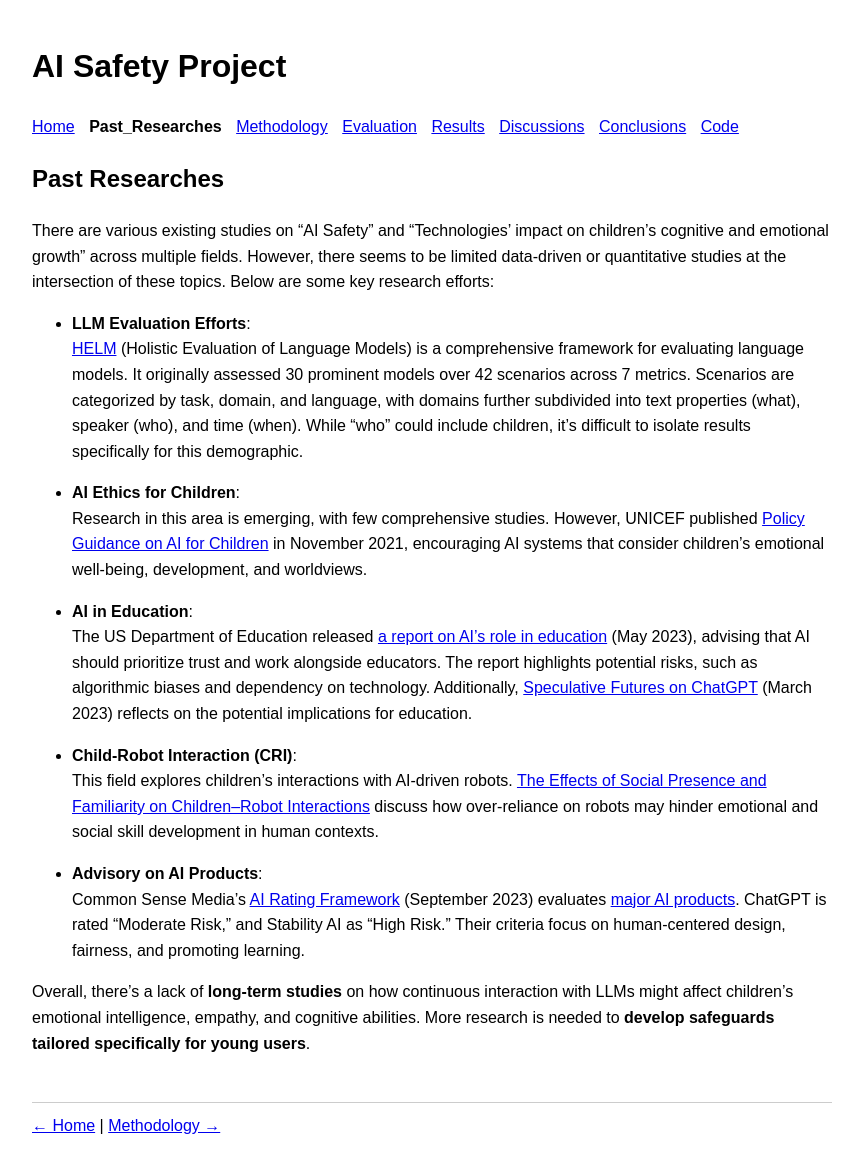
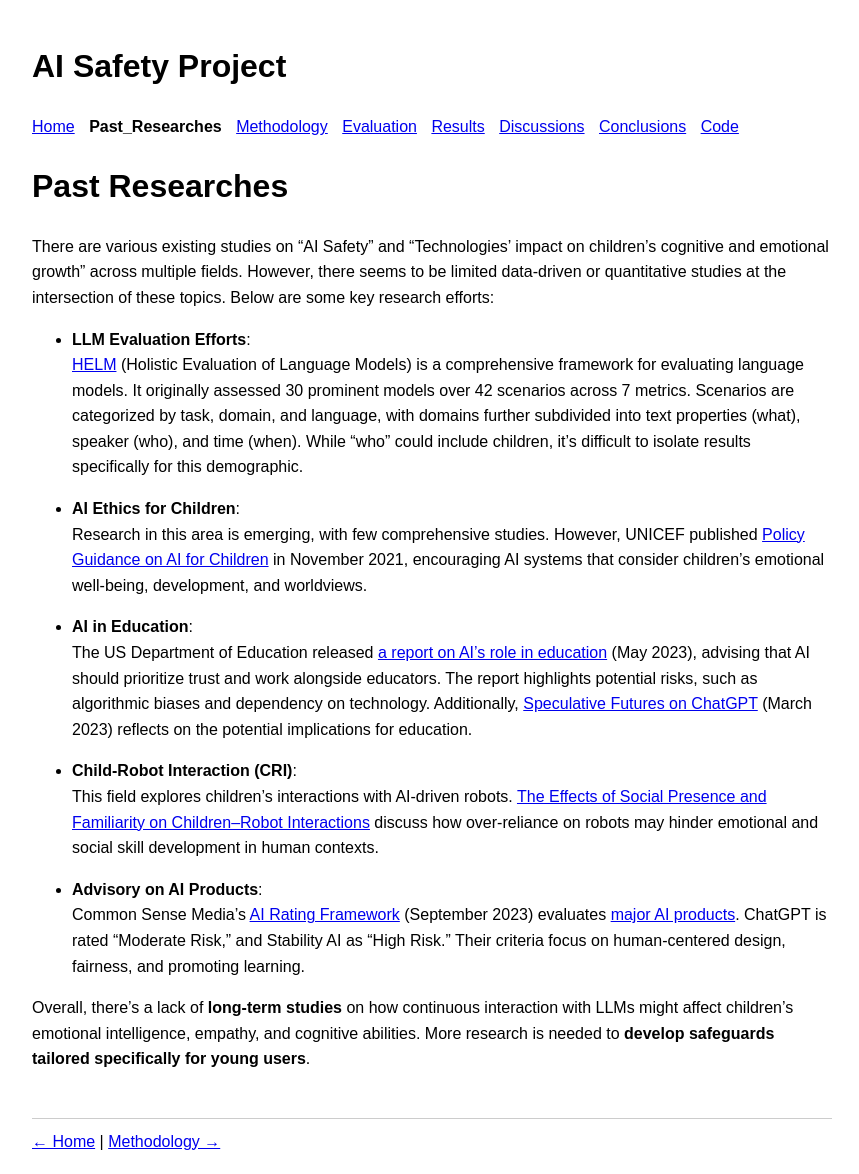
Before and after one commit to nidone/AI-Safety-Project, a Jekyll site: the page built from pastresearches.md, in a window 1280 px wide. Shown: the whole page, without its empty margins (208-1067 px from the left). Built offline with Jekyll 4.4.1, drawn with Linux system fonts in a browser that asks for light colours.

```diff
--- a/pastresearches.md
+++ b/pastresearches.md
@@ -3,7 +3,7 @@ layout: default
 title: Past Researches - AI Safety Project
 ---
 
-## Past Researches
+# Past Researches
 
 There are various existing studies on "AI Safety" and "Technologies’ impact on children’s cognitive and emotional growth" across multiple fields. However, there seems to be limited data-driven or quantitative studies at the intersection of these topics. Below are some key research efforts:
 
```
